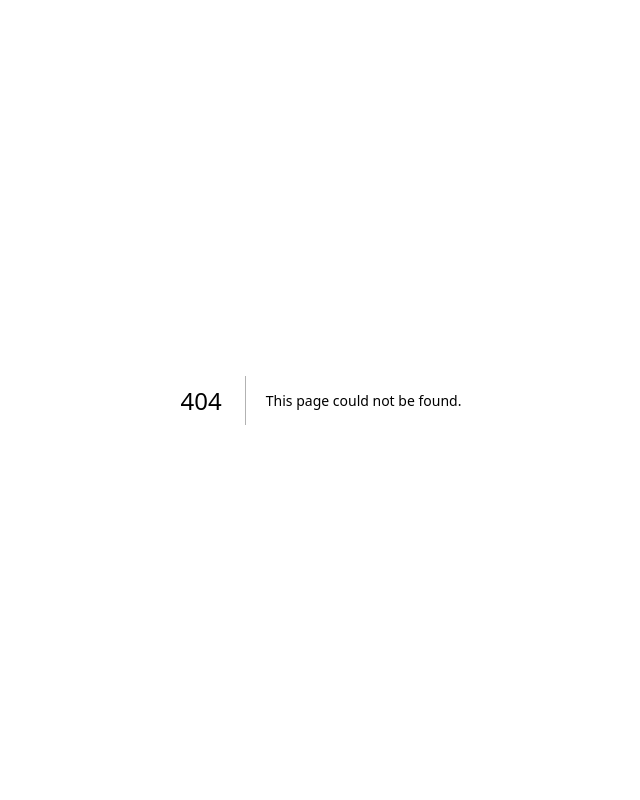
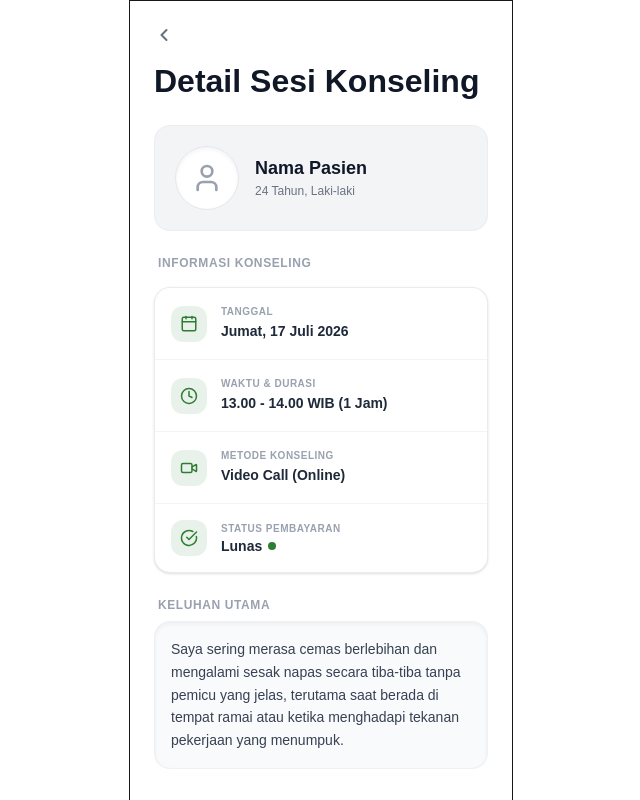
Before and after one commit to Pulih-app/frontend, a Next.js app: page /psikolog/session-detail in a window 1280 px wide. Before the commit this address had no page. Shown: the top 800 px of the page, without its empty margins (319-959 px from the left). Built offline with nearby package versions, Linux system fonts and the light colour scheme.

Commit message:
feat: create patient session detail page for psychologist dashboard

```diff
--- a/app/psikolog/home/page.tsx
+++ b/app/psikolog/home/page.tsx
@@ -42,12 +42,12 @@ export default function PsychologistHomePage() {
                             Lihat Semua
                         </Link>
                     </div>
-                    <section className="mb-5 rounded-2xl bg-[#f0f0f0] p-5">
+                    <Link href="/psikolog/session-detail" className="block mb-5 rounded-2xl bg-[#f0f0f0] p-5 hover:bg-gray-200/50 active:scale-[0.99] transition-all text-left">
                         <h3 className="text-sm font-bold">Nama Pasien</h3>
                         <span className="mt-1 inline-flex rounded-full bg-[#00996e] px-3 py-1 text-[9px] font-bold text-white">1 Jam</span>
                         <p className="mt-2 text-xs">13.00 - 14.00 WIB</p>
                         <p className="mt-1 text-[10px]">Keluhan blablabla</p>
-                    </section>
+                    </Link>
                     <div className="mb-3 flex items-center justify-between">
                         <h2 className="text-xl font-bold">Jadwal Praktek</h2>
                         <Link href="/psikolog/practice-schedule" className="text-[10px] font-medium text-[#19b75b]">
--- /dev/null
+++ b/app/psikolog/session-detail/page.tsx
@@ -0,0 +1,128 @@
+"use client";
+
+import Link from "next/link";
+import { useRouter } from "next/navigation";
+import { Calendar, Clock, Video, User, CheckCircle } from "lucide-react";
+import Button from "@/components/Button";
+
+export default function SessionDetailPage() {
+    const router = useRouter();
+
+    return (
+        <main className="flex flex-col min-h-screen bg-white px-6 max-w-sm mx-auto w-full border pb-8">
+            {/* Back button */}
+            <button
+                onClick={() => router.push("/psikolog/home")}
+                className="mt-6 inline-flex items-center gap-1 text-gray-500 hover:text-gray-700 active:text-gray-700 transition-colors w-fit cursor-pointer"
+            >
+                <svg
+                    xmlns="http://www.w3.org/2000/svg"
+                    width="20"
+                    height="20"
+                    viewBox="0 0 24 24"
+                    fill="none"
+                    stroke="currentColor"
+                    strokeWidth="2.5"
+                    strokeLinecap="round"
+                    strokeLinejoin="round"
+                >
+                    <path d="M15 18l-6-6 6-6" />
+                </svg>
+            </button>
+
+            {/* Page Heading */}
+            <h1 className="mt-4 text-[2rem] font-extrabold text-gray-900 leading-tight">
+                Detail Sesi Konseling
+            </h1>
+
+            {/* Patient Header Box */}
+            <section className="mt-6 flex items-center gap-4 rounded-2xl bg-gray-100 px-5 py-5 border border-gray-200/50">
+                <div className="h-16 w-16 shrink-0 rounded-full bg-white flex items-center justify-center border border-gray-200 shadow-inner">
+                    <User size={32} className="text-gray-400" />
+                </div>
+                <div>
+                    <h2 className="text-lg font-bold text-gray-900 leading-tight">Nama Pasien</h2>
+                    <p className="text-xs text-gray-500 font-medium mt-1">24 Tahun, Laki-laki</p>
+                </div>
+            </section>
+
+            {/* Session Parameters */}
+            <section className="mt-6 space-y-4">
+                <h3 className="text-xs font-bold text-gray-400 uppercase tracking-wider px-1">
+                    Informasi Konseling
+                </h3>
+                <div className="bg-white border border-gray-200/80 rounded-2xl divide-y divide-gray-100 shadow-sm">
+                    {/* Date */}
+                    <div className="flex items-center gap-3.5 p-4">
+                        <div className="w-9 h-9 rounded-xl bg-[#2e7d32]/10 flex items-center justify-center shrink-0 text-[#2e7d32]">
+                            <Calendar size={18} />
+                        </div>
+                        <div>
+                            <span className="text-[10px] text-gray-400 font-bold block uppercase tracking-wider">Tanggal</span>
+                            <span className="text-sm font-semibold text-gray-800">Jumat, 17 Juli 2026</span>
+                        </div>
+                    </div>
+
+                    {/* Time & Duration */}
+                    <div className="flex items-center gap-3.5 p-4">
+                        <div className="w-9 h-9 rounded-xl bg-[#2e7d32]/10 flex items-center justify-center shrink-0 text-[#2e7d32]">
+                            <Clock size={18} />
+                        </div>
+                        <div>
+                            <span className="text-[10px] text-gray-400 font-bold block uppercase tracking-wider">Waktu & Durasi</span>
+                            <span className="text-sm font-semibold text-gray-800">13.00 - 14.00 WIB (1 Jam)</span>
+                        </div>
+                    </div>
+
+                    {/* Method */}
+                    <div className="flex items-center gap-3.5 p-4">
+                        <div className="w-9 h-9 rounded-xl bg-[#2e7d32]/10 flex items-center justify-center shrink-0 text-[#2e7d32]">
+                            <Video size={18} />
+                        </div>
+                        <div>
+                            <span className="text-[10px] text-gray-400 font-bold block uppercase tracking-wider">Metode Konseling</span>
+                            <span className="text-sm font-semibold text-gray-800">Video Call (Online)</span>
+                        </div>
+                    </div>
+
+                    {/* Payment Status */}
+                    <div className="flex items-center gap-3.5 p-4">
+                        <div className="w-9 h-9 rounded-xl bg-[#2e7d32]/10 flex items-center justify-center shrink-0 text-[#2e7d32]">
+                            <CheckCircle size={18} />
+                        </div>
+                        <div>
+                            <span className="text-[10px] text-gray-400 font-bold block uppercase tracking-wider">Status Pembayaran</span>
+                            <span className="text-sm font-semibold text-gray-800 flex items-center gap-1.5">
+                                Lunas
+                                <span className="inline-block w-2 h-2 bg-[#2e7d32] rounded-full" />
+                            </span>
+                        </div>
+                    </div>
+                </div>
+            </section>
+
+            {/* Complaint Section */}
+            <section className="mt-6 space-y-2">
+                <h3 className="text-xs font-bold text-gray-400 uppercase tracking-wider px-1">
+                    Keluhan Utama
+                </h3>
+                <div className="bg-gray-50 border border-gray-200/50 rounded-2xl p-4 text-sm text-gray-700 leading-relaxed font-normal shadow-inner">
+                    Saya sering merasa cemas berlebihan dan mengalami sesak napas secara tiba-tiba tanpa pemicu yang jelas, terutama saat berada di tempat ramai atau ketika menghadapi tekanan pekerjaan yang menumpuk.
+                </div>
+            </section>
+
+            {/* Start Counseling Actions */}
+            <div className="mt-auto pt-8">
+                <Button type="button" className="w-full bg-[#2e7d32] hover:bg-[#1b5e20] active:bg-[#1b5e20] text-white font-bold text-lg rounded-2xl py-4 transition-colors shadow-sm">
+                    Mulai Konseling
+                </Button>
+                <button
+                    onClick={() => router.push("/psikolog/home")}
+                    className="w-full bg-white border-2 border-[#2e7d32] text-[#2e7d32] hover:bg-gray-50 active:bg-gray-100 font-bold text-lg rounded-2xl py-3.5 transition-colors text-center mt-3 cursor-pointer"
+                >
+                    Kembali Ke Home
+                </button>
+            </div>
+        </main>
+    );
+}
```
